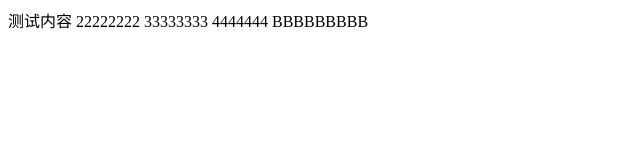
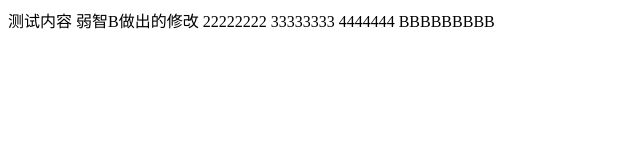
Before and after one commit to mileforever/git-demo, a plain HTML site: page index.html in a window 1280 px wide. Shown: the whole page, without its empty margins (0-640 px from the left). Drawn offline with Linux system fonts and the light colour scheme.

Commit message:
B进行的修改

```diff
--- a/index.html
+++ b/index.html
@@ -10,6 +10,7 @@
 
 <body>
     测试内容
+    弱智B做出的修改
     22222222
     33333333
     4444444
```
